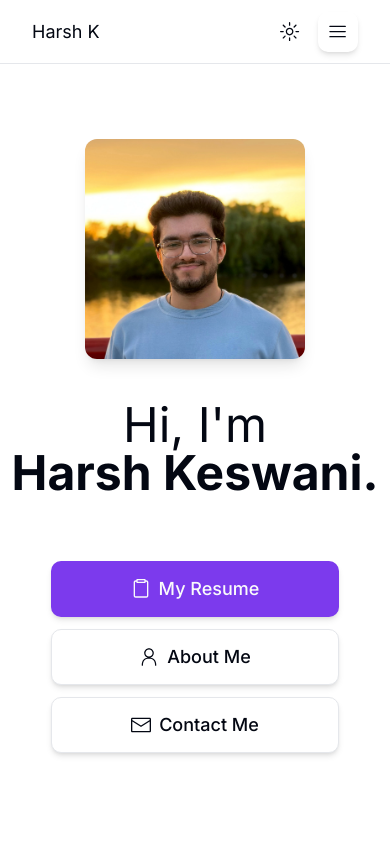
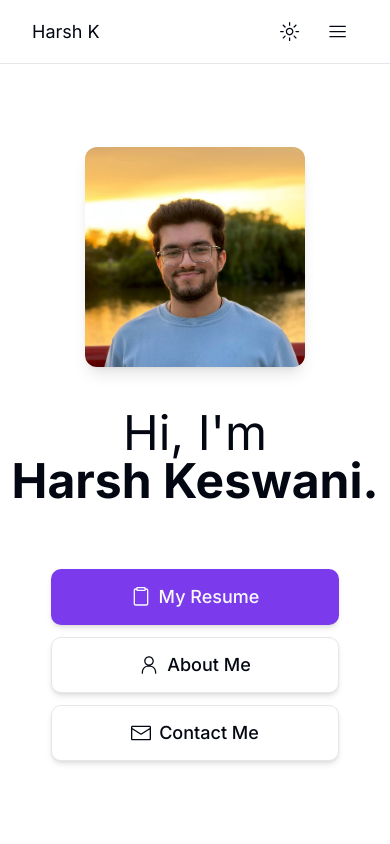
Before and after one commit to hershk17/portfolio, a Next.js app: page / in a window 390 px wide. Shown: the top 844 px of the page. Built offline with nearby package versions, Linux system fonts and the light colour scheme.

Commit message:
styling fix

```diff
--- a/components/NavMobile.tsx
+++ b/components/NavMobile.tsx
@@ -17,11 +17,11 @@ export const NavMobile = () => {
   return (
     <Sheet>
       <SheetTrigger asChild>
-        <Button variant="ghost" size="icon" className="flex md:hidden">
+        <Button variant="ghost" size="icon" className="flex md:hidden shadow-none">
           <HamburgerMenuIcon className="h-[1.2rem] w-[1.2rem]" />
         </Button>
       </SheetTrigger>
-      <SheetContent className="w-[350px] max-w-[80dvw] px-8">
+      <SheetContent className="w-[300px] max-w-[80dvw] px-8">
         <SheetTitle className="text-2xl">Harsh&#39;s Portfolio</SheetTitle>
         <nav className="flex flex-col text-xl space-y-7 mt-10">
           {NAV_ITEMS.map((link) => {
--- a/components/sections/Overview.tsx
+++ b/components/sections/Overview.tsx
@@ -14,7 +14,7 @@ export const Overview = () => {
   return (
     <section
       id="overview"
-      className="flex flex-col h-[calc(100vh-8rem)] text-center justify-center items-center"
+      className="flex flex-col h-[calc(100vh-7rem)] md:h-[calc(100vh-8rem)] text-center justify-center items-center"
     >
       <Image
         src={pfp}
@@ -28,7 +28,10 @@ export const Overview = () => {
       </span>
 
       <div className="flex flex-col md:flex-row items-center justify-center gap-3 md:gap-7 mt-16">
-        <Link href="https://drive.google.com/file/d/14z5-qhxuDHm9UHOTPu8Hs1YVBjDVQsLK/view?usp=drive_link" target="_blank">
+        <Link
+          href="https://drive.google.com/file/d/14z5-qhxuDHm9UHOTPu8Hs1YVBjDVQsLK/view?usp=drive_link"
+          target="_blank"
+        >
           <Button className="text-lg h-14 flex w-72 md:w-48 gap-2">
             <ClipboardIcon className="h-5 w-5" />
             My Resume
```
